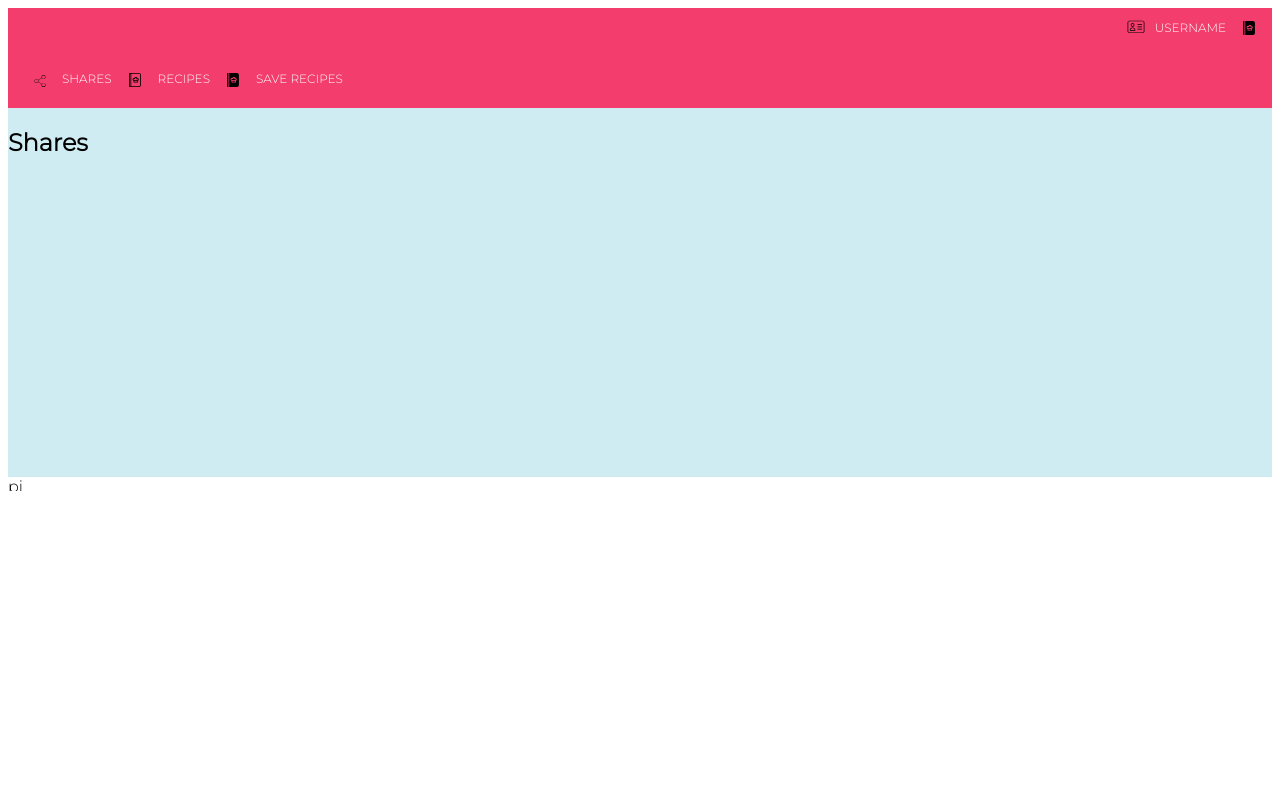
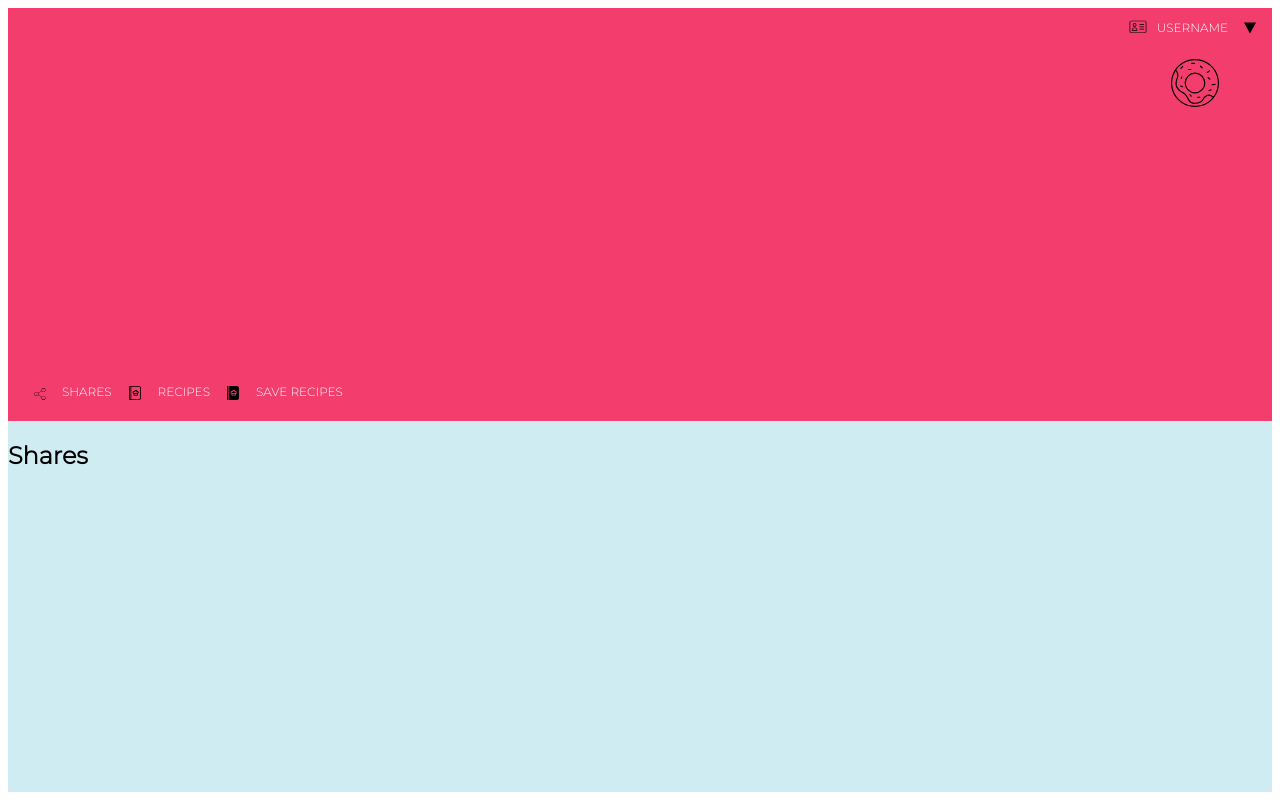
Before and after one commit to jennadilullo8/jd-comp-challenge-1, a plain HTML site: page index.html in a window 1280 px wide. Drawn offline with Linux system fonts and the light colour scheme.

Commit message:
Add mini-donut.svg to images and rework the css to not have an empty gap inbetween the grid

```diff
--- a/index.html
+++ b/index.html
@@ -22,11 +22,11 @@
         <article class="img-username"><img src="images/contact.svg" alt="username" width="18px" height="18px">
           </article>
         <p>USERNAME</p>
-    <button class="drop-down-menu"><img src="images/recipes.svg"alt="saved-recipe-image" width="14px" height="14px"></button>
+    <button class="drop-down-menu"><img src="images/triangle.svg"alt="drop-down-image" width="12px" height="12px"></button>
           </article>
           </section>
           <section class="company-logo">
-     <img src="" alt="picture-of-company" width="14px" height="14px">
+     <img src="images/mini-donut.svg" alt="picture-of-company" width="50px" height="50px">
           </section>
      <section class ="share-articles">
       <h1 class="shares-in-share-articles">
--- a/styles.css
+++ b/styles.css
@@ -4,6 +4,7 @@ body {
   grid-template-rows: 100px auto;
   grid-template-areas:
     "top-bar side-top-bar"
+    "top-bar company-logo"
     "share-articles share-articles";
   font-family: "Montserrat", sans-serif;
 }
@@ -19,6 +20,16 @@ body {
 .side-top-bar {
   background-color: #F23D6D;
   grid-area: side-top-bar;
+  height: 40px;
+}
+
+.company-logo {
+  background-color: #F23D6D;
+  grid-area: company-logo;
+  display: flex;
+  margin-top: -60px;
+  justify-content: center;
+  padding: 10px;
 }
 
 .img-username {
```
Also changed, not shown: images/mini-donut.svg (added).
